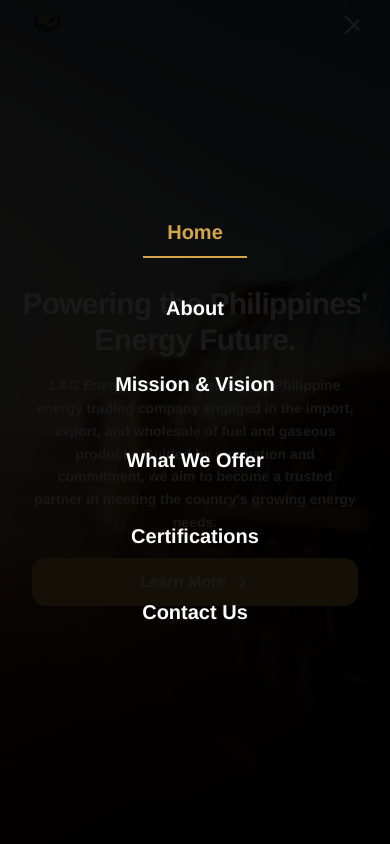
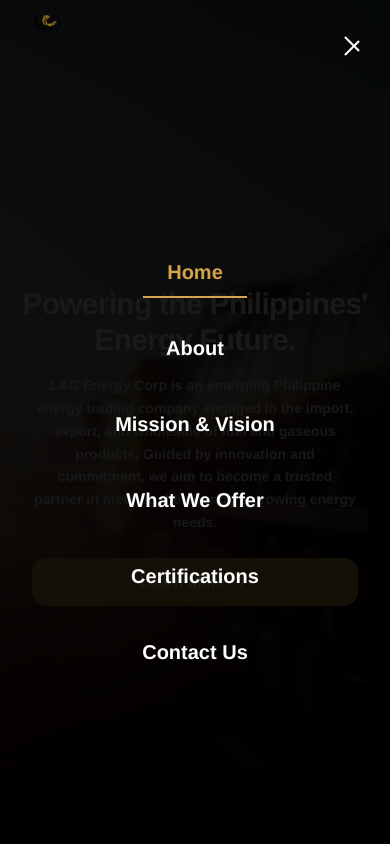
Before and after one commit to rlDev05/l-and-g-corp, a Next.js app: page / in a window 390 px wide. Both pictures are taken after a click on the button "Toggle mobile menu". Shown: the top 844 px of the page. Built offline with nearby package versions, Linux system fonts and the light colour scheme.

Commit message:
Fixed the navigation bar close icon functionality

```diff
--- a/components/Navigation.tsx
+++ b/components/Navigation.tsx
@@ -60,10 +60,12 @@
       const target = event.target as Element;
       const mobileMenu = document.querySelector('.mobile-menu-overlay');
       const mobileMenuButton = document.querySelector('.mobile-menu-button');
+      const navbar = document.querySelector('.navbar-container');
 
       if (isMobileMenuOpen &&
           !mobileMenu?.contains(target) &&
-          !mobileMenuButton?.contains(target)) {
+          !mobileMenuButton?.contains(target) &&
+          !navbar?.contains(target)) {
         setIsMobileMenuOpen(false);
       }
     };
@@ -107,9 +109,10 @@
   };
 
   return (
+    <>
       <nav
         className={cn(
-        "fixed top-0 left-0 right-0 z-50 transition-all duration-300 font-helvetica",
+          "navbar-container fixed top-0 left-0 right-0 z-50 transition-all duration-300 font-helvetica",
           isScrolled
             ? "bg-white/95 backdrop-blur-md supports-[backdrop-filter]:bg-white/80 shadow-lg"
             : "bg-transparent",
@@ -176,7 +179,10 @@
                 variant="ghost"
                 size="sm"
                 onClick={() => setIsMobileMenuOpen(!isMobileMenuOpen)}
-              className="mobile-menu-button relative w-10 h-10 sm:w-12 sm:h-12 p-0 hover:bg-transparent focus:bg-transparent"
+                className={cn(
+                  "mobile-menu-button relative w-10 h-10 sm:w-12 sm:h-12 p-0 hover:bg-transparent focus:bg-transparent z-50",
+                  isMobileMenuOpen && "fixed right-4 sm:right-6"
+                )}
                 aria-label="Toggle mobile menu"
                 aria-expanded={isMobileMenuOpen}
               >
@@ -207,6 +213,7 @@
             </div>
           </div>
         </div>
+      </nav>
 
       {/* Mobile Navigation Overlay */}
       {isClient && (
@@ -220,7 +227,8 @@
           style={{
             backgroundColor: isScrolled
               ? 'rgba(255, 255, 255, 0.95)'
-              : 'rgba(0, 0, 0, 0.9)'
+              : 'rgba(0, 0, 0, 0.9)',
+            paddingTop: '80px' // Add padding to account for the navbar height
           }}
         >
           <div className="flex flex-col justify-center items-center h-full space-y-6 sm:space-y-8 px-6">
@@ -264,6 +272,6 @@
           </div>
         </div>
       )}
-    </nav>
+    </>
   );
 }
```
Lines whose indentation alone changed are shown as unchanged.
